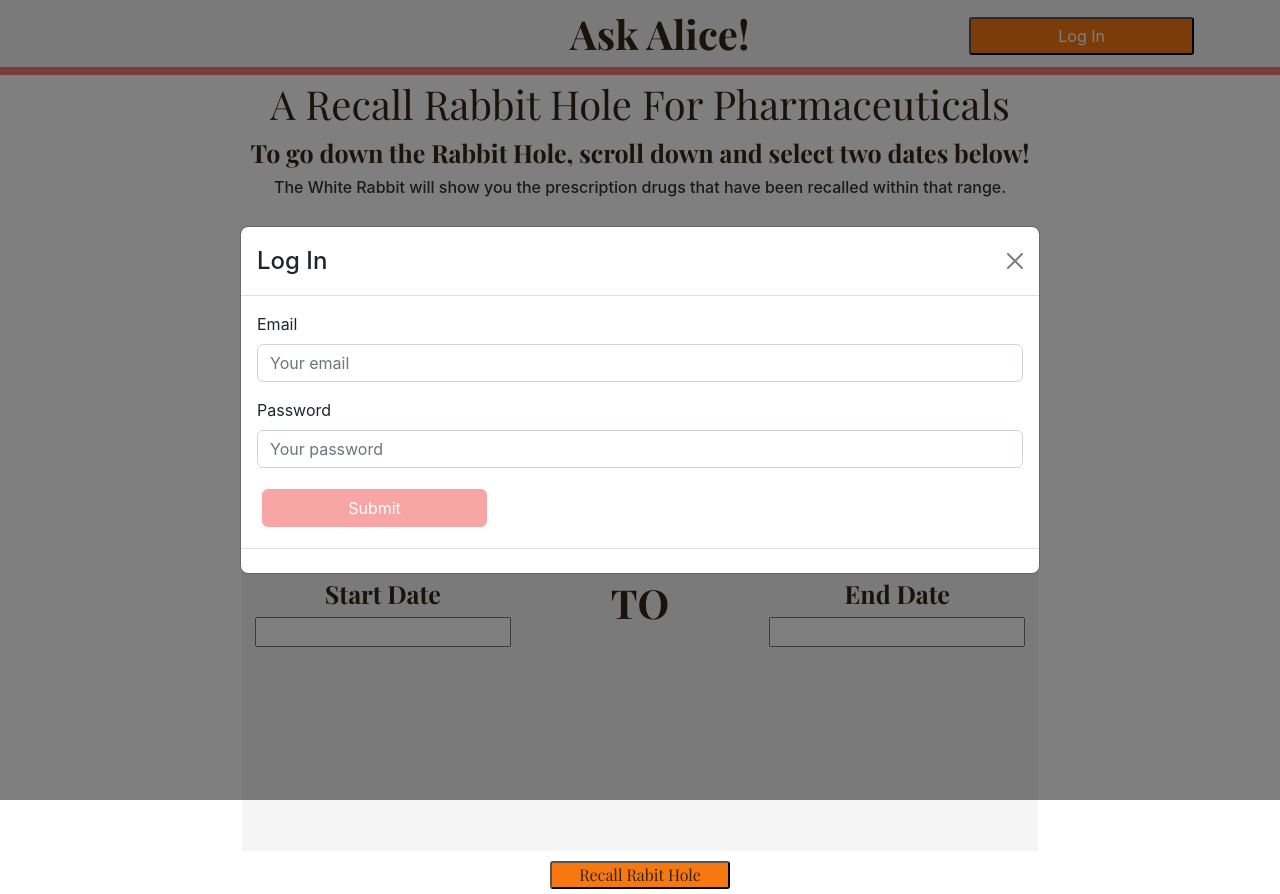
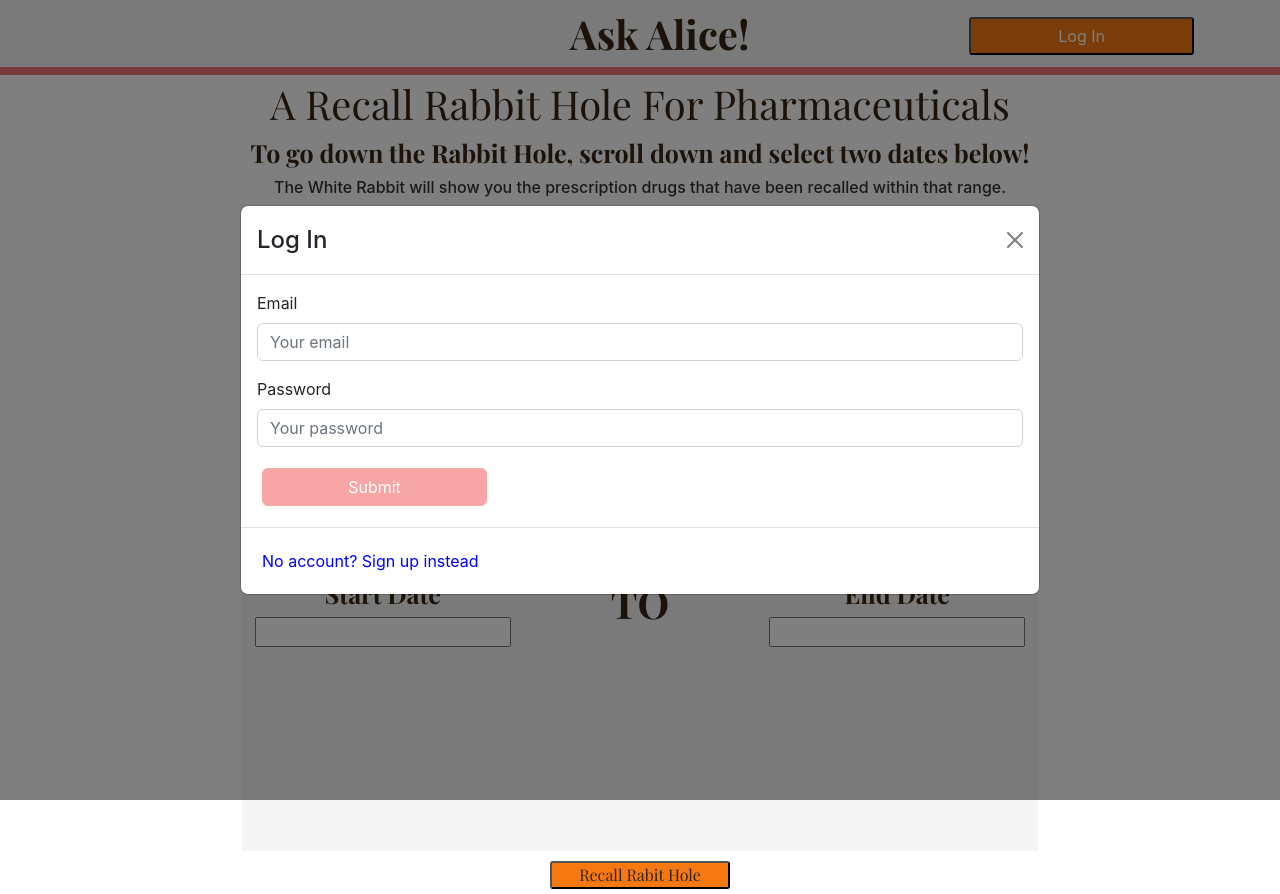
Before and after one commit to andybockwrites/Ask-Alice-Final, a React (Create React App) app in the folder client/: page / in a window 1280 px wide. Both pictures are taken after a click on the button "Log In". Built offline with nearby package versions, Linux system fonts and the light colour scheme.

Commit message:
Adjust login form to include signup option, still needs functionality.

```diff
--- a/client/public/css/style.css
+++ b/client/public/css/style.css
@@ -118,6 +118,22 @@ h1 {
     height: 200px;
 }
 
+.linkButton{
+    background: none;
+    color:blue;
+    border: none;
+    width:fit-content;
+}
+
+.linkButton:hover{
+    color: rgb(84, 84, 245);
+    text-decoration: underline;
+}
+
+.modal-footer {
+    justify-content: flex-start;
+}
+
 
 
 
--- a/client/src/components/loginModal.js
+++ b/client/src/components/loginModal.js
@@ -10,9 +10,10 @@ import { LOGIN_USER } from "../utils/mutations";
 import Auth from "../utils/auth";
 
 function LoginModal(props) {
-    const [userFormData, setUserFormData] = useState({ email: "", password: "" });
+  const [userFormData, setUserFormData] = useState({ email: "", password: "" });
   const [validated] = useState(false);
   const [showAlert, setShowAlert] = useState(false);
+  const [signingUp, setSigningUp] = useState(false);
 
 
   // declaring loginUser with useMutation || both currently undefined
@@ -64,7 +65,7 @@ function LoginModal(props) {
       centered
     >
       <Modal.Header closeButton>
-            <Modal.Title>Log In</Modal.Title>
+            <Modal.Title>{!signingUp ? 'Log In' : 'Sign Up'}</Modal.Title>
           </Modal.Header>
           <Modal.Body>
             <Form noValidate validated={validated} onSubmit={handleFormSubmit}>
@@ -76,6 +77,23 @@ function LoginModal(props) {
               >
                 Something went wrong with your login credentials!
               </Alert>
+              {signingUp ? (
+                <Form.Group className="mb-3">
+                <Form.Label htmlFor="username">Username</Form.Label>
+                <Form.Control
+                  type="text"
+                  placeholder="Your username"
+                  name="username"
+                  id="username"
+                  onChange={handleInputChange}
+                  value={userFormData.username}
+                  required
+                />
+                <Form.Control.Feedback type="invalid">
+                  Email is required!
+                </Form.Control.Feedback>
+              </Form.Group>
+              ): <></>}
               <Form.Group className="mb-3">
                 <Form.Label htmlFor="email">Email</Form.Label>
                 <Form.Control
@@ -118,6 +136,7 @@ function LoginModal(props) {
             </Form>
           </Modal.Body>
           <Modal.Footer>
+            <button className="linkButton" onClick={() => setSigningUp(!signingUp)}>{!signingUp ? 'No account? Sign up instead' : 'Already have an account? Log in instead'}</button>
           </Modal.Footer>
     </Modal>
   );
--- a/client/src/pages/SearchResults.js
+++ b/client/src/pages/SearchResults.js
@@ -19,7 +19,9 @@ function SearchResults() {
 
     const handleContinue = async function () {
         const randomResult = Math.floor(Math.random() * searchResults.length);
-        setPreviousResultPick(resultPick);
+        if(!!resultPick){
+            setPreviousResultPick(resultPick);
+        }
         setResultPick(searchResults[randomResult]);
     }
 
@@ -49,6 +51,7 @@ function SearchResults() {
         }, 3000);
     }, []);
 
+
     return (!resultPick || !searchResults) ? (
     <div id='loadingDiv' className='uk-container uk-margin-small-left'>
         <h1 id='Loading'>Loading...</h1>
@@ -64,7 +67,7 @@ function SearchResults() {
                     <br></br>
                     <div className="recalled" id="recalled">
                         <h4 id="lastRec">Last product recalled:</h4>
-                        <p className="text-past" id="text-past">{previouseResultPick.product_description.split(',')[0]}</p>
+                        <p className="text-past" id="text-past">{(JSON.stringify(previouseResultPick) !== '{}') ? previouseResultPick.product_description.split(',')[0] : ''}</p>
                     </div>
                 </aside>
                 <div className="uk-container uk-width-2-3 uk-align-right drug-info ">
```
